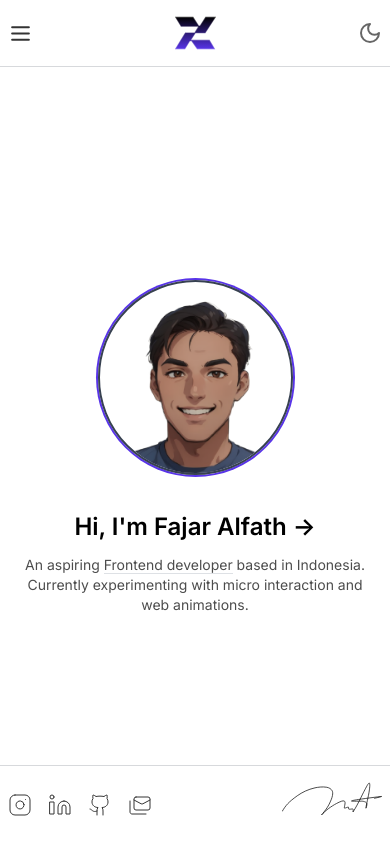
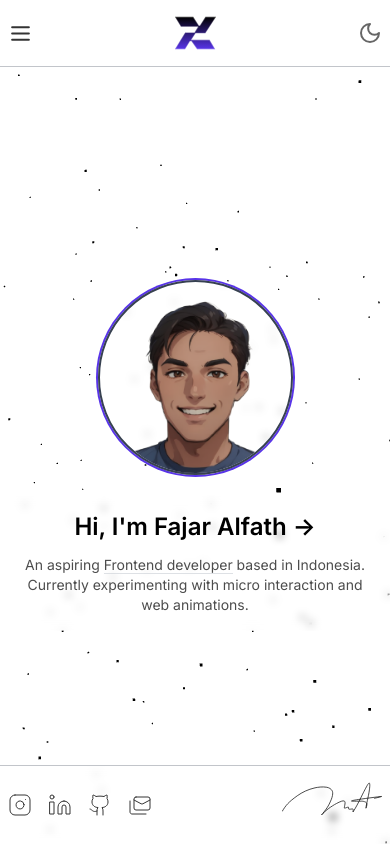
Before and after one commit to mfalfath25/bbenz.tech, a Next.js app: page / in a window 390 px wide. Built offline with nearby package versions, Linux system fonts and the light colour scheme; what tailwindcss-gradients, tailwindcss-hero-patterns would draw is missing.

Commit message:
style: restructure layout

```diff
--- a/package.json
+++ b/package.json
@@ -33,6 +33,8 @@
     "postcss": "8.4.27",
     "react": "18.2.0",
     "react-dom": "18.2.0",
+    "rehype": "^12.0.1",
+    "remark-gfm": "^3.0.1",
     "tailwindcss": "3.3.3",
     "tailwindcss-gradients": "^3.0.0",
     "tailwindcss-hero-patterns": "^0.1.2",
--- a/src/app/layout.tsx
+++ b/src/app/layout.tsx
@@ -16,7 +16,6 @@ export const metadata: Metadata = {
   description: siteConfig.description,
 }
 
-
 export default function RootLayout({
   children,
 }: {
@@ -27,19 +26,11 @@ export default function RootLayout({
       <body className={`${inter.className}`}>
         <Providers>
           <Navbar />
-          <div className="max-w-4xl mx-auto w-full h-[calc(100vh-134px)]">
+          <main className='mx-auto h-[calc(100vh-134px)] w-full max-w-4xl'>
             {children}
-          </div>
-          {/* <Footer /> */}
+          </main>
+          <Footer />
         </Providers>
-        {/* <div className='absolute left-0 bg-repeat w-full h-full z-0 heropattern-fourpointstars-slate-500'>
-        <div className='flex flex-row'>
-          <div className='absolute left-0 w-1/4 h-full z-1 bg-gradient-to-l from-white dark:from-black to-transparent' />
-          <div className='absolute left-1/4 w-1/4 h-full z-1 bg-white dark:bg-black' />
-          <div className='absolute right-1/4 w-1/4 h-full z-1 bg-white dark:bg-black' />
-          <div className='absolute right-0 w-1/4 h-full z-1 bg-gradient-to-r from-white dark:from-black to-transparent' />
-        </div>
-      </div> */}
       </body>
     </html>
   )
--- a/src/app/page.tsx
+++ b/src/app/page.tsx
@@ -20,27 +20,17 @@ export default function Page() {
 
   return (
     <>
-      <div className=''>
-        <div className='relative'>
-          <div className='z-10 grid h-[calc(100vh-67px)] place-items-center md:absolute md:place-items-start'>
-            <Intro />
-          </div>
-        </div>
       <motion.div
-          className='hidden h-[calc(100vh-67px)] w-full md:block'
         initial={{ opacity: 0 }}
         animate={{ opacity: 1 }}
-          transition={{ duration: 2 }}
+        transition={{ duration: 1 }}
+        className='relative h-[calc(100vh-67px)] w-full'
       >
         <Suspense fallback={<SuspenseFallback />}>
           <MainCanvas />
         </Suspense>
+        <Intro />
       </motion.div>
-
-        <div className='absolute bottom-0 left-0 z-20 w-full'>
-          <Footer />
-        </div>
-      </div>
     </>
   )
 }
--- a/src/components/section/main/Intro.tsx
+++ b/src/components/section/main/Intro.tsx
@@ -6,33 +6,26 @@ import { motion } from 'framer-motion'
 
 export const Intro = () => {
   return (
-    <div>
-      {/* <div className="z-10 w-full max-w-5xl items-center justify-between font-mono text-sm lg:flex">
-        <p className="fixed left-0 top-0 flex w-full justify-center border-b border-gray-300 bg-gradient-to-b from-zinc-200 pb-6 pt-8 backdrop-blur-2xl dark:border-neutral-800 dark:bg-zinc-800/30 dark:from-inherit lg:static lg:w-auto  lg:rounded-xl lg:border lg:bg-gray-200 lg:p-4 lg:dark:bg-zinc-800/30">
-          Get started by editing&nbsp;
-          <code className="font-mono font-bold">src/app/page.tsx</code>
-        </p>
-      </div> */}
-
-      <div className='grid gap-5 pt-0 text-center md:pt-2 md:text-left'>
+    <>
       <motion.div
         initial={{ opacity: 0, scale: 1 }}
         animate={{ opacity: 1, scale: 1 }}
         transition={{ duration: 0.5 }}
-          className='mx-auto block w-1/2 overflow-hidden rounded-full border-2 border-gray-700 ring-2 ring-accent-light dark:ring-accent-dark md:hidden'
+        className='absolute top-0 z-10 grid h-[calc(100vh-67px)] w-full place-items-center md:absolute md:place-items-start'
       >
+        <div className='grid gap-5 pt-0 text-center md:pt-2 md:text-left'>
           <Image
             src='/assets/photo.png'
             alt='Photo'
             priority
             width={460}
             height={460}
+            className='mx-auto block w-1/2 overflow-hidden rounded-full border-2 border-gray-700 ring-2 ring-accent-light backdrop-blur-sm dark:ring-accent-dark md:hidden'
           />
-        </motion.div>
 
           <Link
             href='/about'
-          className='group rounded-lg border-transparent py-4 backdrop-blur-sm transition-colors hover:border-[1px] hover:border-neutral-300 hover:bg-gray-100 hover:dark:border-neutral-700 hover:dark:bg-neutral-800/30 md:px-5'
+            className='group rounded-lg py-4 backdrop-blur-sm transition-colors hover:border-slate-300 hover:bg-slate-100 dark:border-slate-500 hover:dark:border-slate-100 hover:dark:bg-slate-800/50 md:px-5'
           >
             <h2 className='mb-3 text-2xl font-semibold'>
               Hi, I&apos;m Fajar Alfath{' '}
@@ -42,12 +35,15 @@ export const Intro = () => {
             </h2>
             <p className='mx-auto max-w-[40ch] text-sm opacity-70'>
               An aspiring{' '}
-            <span className='border-b border-gray-300'>Frontend developer</span>{' '}
+              <span className='border-b border-gray-300'>
+                Frontend developer
+              </span>{' '}
               based in Indonesia. Currently experimenting with micro interaction
               and web animations.
             </p>
           </Link>
         </div>
-    </div>
+      </motion.div>
+    </>
   )
 }
--- a/src/components/section/project/ProjectCard.tsx
+++ b/src/components/section/project/ProjectCard.tsx
@@ -22,7 +22,7 @@ export const ProjectCard = ({ projects }: ProjectCardProps) => {
         href={`/project/${projects.thumbId}`}
         className='flex max-w-sm flex-grow'
       >
-        <div className='group flex flex-grow flex-row gap-4 rounded-lg border-[1px] p-4 backdrop-blur-sm transition-colors hover:border-2 hover:border-neutral-300 hover:bg-gray-100 dark:border-neutral-500 hover:dark:border-neutral-100 hover:dark:bg-neutral-800/30'>
+        <div className='group flex flex-grow flex-row gap-4 rounded-lg border-[1px] p-4 transition-colors hover:border-slate-300 hover:bg-slate-100/50 dark:border-slate-500 hover:dark:border-slate-100 hover:dark:bg-slate-800/50'>
           <Image
             src={`/assets/projects/${projects.thumbId}.svg`}
             alt={`${projects.thumbId}`}
--- a/src/components/ui/Footer.tsx
+++ b/src/components/ui/Footer.tsx
@@ -31,7 +31,7 @@ export const Footer = () => {
 
   const { theme } = useTheme()
   return (
-    <div className='fixed bottom-0 mx-auto flex w-full max-w-4xl flex-row items-center justify-between border-t border-gray-700 border-opacity-20 p-2 backdrop-blur-sm md:relative'>
+    <footer className='fixed bottom-0 mx-auto flex w-full max-w-4xl flex-row items-center justify-between border-t border-gray-700/30 dark:border-white/30 p-2 backdrop-blur-sm md:relative'>
       {/* <p className='border-1 hidden items-center rounded-md border-gray-300 text-sm opacity-50 md:flex'>
         <span className='mr-2'>
           <Mouse size={24} />
@@ -54,6 +54,6 @@ export const Footer = () => {
           <Signature />
         </div>
       </div>
-    </div>
+    </footer>
   )
 }
--- a/src/components/ui/Navbar.tsx
+++ b/src/components/ui/Navbar.tsx
@@ -67,7 +67,7 @@ const Navbar = () => {
 
   return (
     <>
-      <div className='sticky top-0 z-20 mx-auto max-w-4xl border-b border-gray-700 border-opacity-20 p-2 py-4 backdrop-blur-lg'>
+      <header className='sticky top-0 z-20 mx-auto max-w-4xl border-b border-gray-700/30 p-2 py-4 backdrop-blur-sm dark:border-white/30'>
         <div className='flex items-center justify-between'>
           <div className='flex items-center gap-0 md:gap-5'>
             <Link href='/'>
@@ -101,7 +101,7 @@ const Navbar = () => {
                   key={index}
                   className={`hover:opacity-100 ${
                     pathname.includes(item.link)
-                      ? 'font-medium opacity-100'
+                      ? 'font-bold opacity-100'
                       : 'opacity-80'
                   } hover:animate-shuffle-text ease-out`}
                 >
@@ -145,7 +145,7 @@ const Navbar = () => {
             )}
           </div>
         </div>
-      </div>
+      </header>
 
       {/* NavMenu When Mobile */}
       <div className='relative md:hidden'>
--- /dev/null
+++ b/src/types/mdx.d.ts
@@ -0,0 +1,4 @@
+declare module '*.mdx' {
+  let MDXComponent: (props) => JSX.Element
+  export default MDXComponent
+}
--- a/tailwind.config.js
+++ b/tailwind.config.js
@@ -17,6 +17,7 @@ module.exports = {
         fourpointstars: heropatterns.fourpointstars,
         topography: heropatterns.topography,
         texture: heropatterns.texture,
+        hideout: heropatterns.hideout,
       },
       backgroundImage: {
         'gradient-radial': 'radial-gradient(var(--tw-gradient-stops))',
```
Also changed, not shown: src/lib/animations/ShuffleTextAnimation.tsx (+9 -6 lines), src/mdx-components.tsx (added, +15 -0 lines), 1 other file (tests, documents, lock files or other folders). Lines whose indentation alone changed are shown as unchanged.
